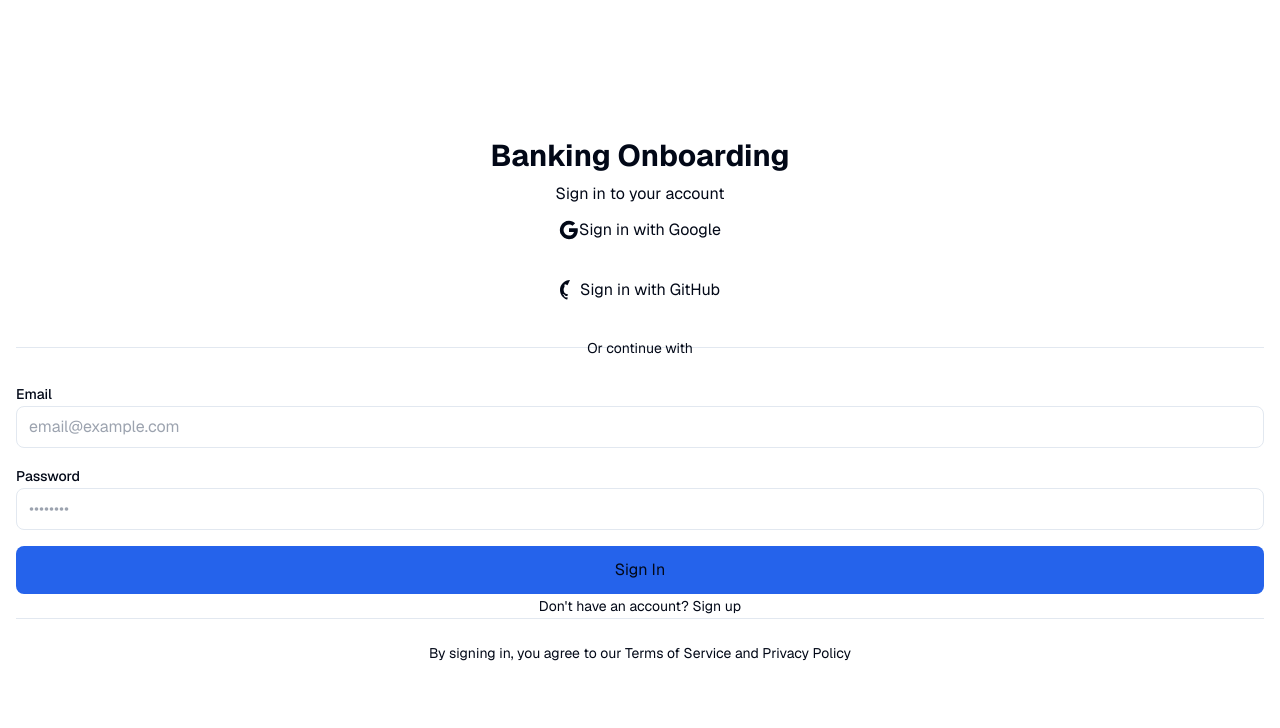
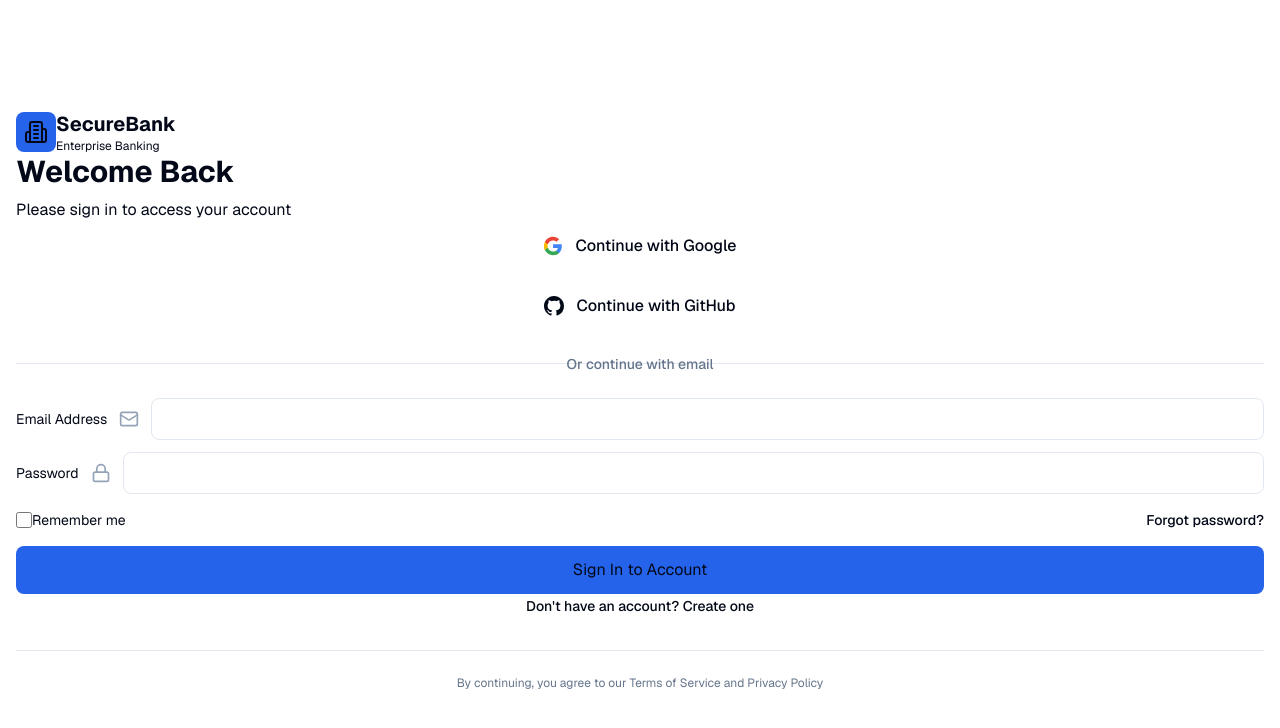
Before and after one commit to Ritam-Vaskar/bankAgent-ey, a Next.js app: page /login in a window 1280 px wide. Shown: the top 728 px of the page. Built offline with nearby package versions, Linux system fonts and the light colour scheme; no server answers.

Commit message:
login page

```diff
--- a/app/login/page.jsx
+++ b/app/login/page.jsx
@@ -4,6 +4,7 @@ import { signIn } from "next-auth/react"
 import { useRouter } from "next/navigation"
 import { useState, useEffect } from "react"
 import { useSession } from "next-auth/react"
+import { Lock, Mail, Building2, Shield, CheckCircle2 } from "lucide-react"
 
 export default function LoginPage() {
   const { data: session, status } = useSession()
@@ -14,7 +15,6 @@ export default function LoginPage() {
   const [error, setError] = useState('')
   const [isSignUp, setIsSignUp] = useState(false)
 
-  // Redirect to home if the user is already logged in
   useEffect(() => {
     if (session?.user?.name) {
       router.push("/")
@@ -58,7 +58,6 @@ export default function LoginPage() {
       })
 
       if (result?.error) {
-        // Handle different types of authentication errors
         switch (result.error) {
           case 'CredentialsSignin':
             setError('Invalid email or password. Please check your credentials and try again.')
@@ -96,14 +95,13 @@ export default function LoginPage() {
         body: JSON.stringify({
           email,
           password,
-          name: email.split('@')[0], // Use first part of email as name
+          name: email.split('@')[0],
         }),
       })
 
       const data = await response.json()
 
       if (response.ok) {
-        // Account created successfully, now sign in
         const result = await signIn('credentials', {
           email,
           password,
@@ -126,112 +124,190 @@ export default function LoginPage() {
   }
 
   return (
-    <div className="min-h-screen bg-gradient-to-br from-blue-600 to-blue-900 flex items-center justify-center p-4">
-      <div className="bg-white rounded-lg shadow-2xl p-8 w-full max-w-md">
-        <h1 className="text-3xl font-bold text-center text-gray-900 mb-2">
-          Banking Onboarding
+    <div className="min-h-screen bg-gradient-to-br from-slate-50 via-blue-50 to-slate-100 flex items-center justify-center p-4">
+
+      <div className="relative w-full max-w-6xl grid lg:grid-cols-2 gap-0 bg-white rounded-2xl shadow-2xl overflow-hidden">
+        {/* Left Panel - Branding */}
+        <div className="hidden lg:flex flex-col justify-between bg-gradient-to-br from-slate-900 via-blue-950 to-slate-900 p-12 text-white">
+          <div>
+            <div className="flex items-center gap-3 mb-8">
+              <div className="p-3 bg-blue-600 rounded-lg">
+                <Building2 className="w-8 h-8" />
+              </div>
+              <div>
+                <h2 className="text-2xl font-bold">SecureBank</h2>
+                <p className="text-blue-200 text-sm">Enterprise Banking Solutions</p>
+              </div>
+            </div>
+
+            <h1 className="text-4xl font-bold leading-tight mb-6">
+              Secure Access to Your Financial Future
             </h1>
-        <p className="text-center text-gray-600 mb-8">
-          {isSignUp ? 'Create your account' : 'Sign in to your account'}
+            <p className="text-slate-300 text-lg leading-relaxed">
+              Experience enterprise-grade security with seamless account management.
+              Your trusted partner in digital banking excellence.
             </p>
+          </div>
+
+          <div className="space-y-4">
+            <div className="flex items-start gap-3">
+              <Shield className="w-5 h-5 text-blue-400 mt-1 flex-shrink-0" />
+              <div>
+                <p className="font-semibold">Bank-Level Security</p>
+                <p className="text-sm text-slate-400">256-bit encryption & multi-factor authentication</p>
+              </div>
+            </div>
+            <div className="flex items-start gap-3">
+              <CheckCircle2 className="w-5 h-5 text-blue-400 mt-1 flex-shrink-0" />
+              <div>
+                <p className="font-semibold">FDIC Insured</p>
+                <p className="text-sm text-slate-400">Your deposits are protected up to $250,000</p>
+              </div>
+            </div>
+            <div className="flex items-start gap-3">
+              <Lock className="w-5 h-5 text-blue-400 mt-1 flex-shrink-0" />
+              <div>
+                <p className="font-semibold">Privacy First</p>
+                <p className="text-sm text-slate-400">We never share your personal information</p>
+              </div>
+            </div>
+          </div>
+        </div>
+
+        {/* Right Panel - Login Form */}
+        <div className="p-8 lg:p-12">
+          <div className="max-w-md mx-auto">
+            {/* Mobile Logo */}
+            <div className="lg:hidden flex items-center gap-2 mb-8">
+              <div className="p-2 bg-blue-600 rounded-lg">
+                <Building2 className="w-6 h-6 text-white" />
+              </div>
+              <div>
+                <h2 className="text-xl font-bold text-slate-900">SecureBank</h2>
+                <p className="text-slate-600 text-xs">Enterprise Banking</p>
+              </div>
+            </div>
+
+            <div className="mb-8">
+              <h2 className="text-3xl font-bold text-slate-900 mb-2">
+                {isSignUp ? 'Create Account' : 'Welcome Back'}
+              </h2>
+              <p className="text-slate-600">
+                {isSignUp
+                  ? 'Begin your secure banking experience'
+                  : 'Please sign in to access your account'}
+              </p>
+            </div>
 
             {error && (
-          <div className="mb-4 p-3 bg-red-100 border border-red-400 text-red-700 rounded">
-            {error}
+              <div className="mb-6 p-4 bg-red-50 border-l-4 border-red-500 rounded-r">
+                <div className="flex items-start gap-3">
+                  <svg className="w-5 h-5 text-red-500 mt-0.5" fill="currentColor" viewBox="0 0 20 20">
+                    <path fillRule="evenodd" d="M10 18a8 8 0 100-16 8 8 0 000 16zM8.707 7.293a1 1 0 00-1.414 1.414L8.586 10l-1.293 1.293a1 1 0 101.414 1.414L10 11.414l1.293 1.293a1 1 0 001.414-1.414L11.414 10l1.293-1.293a1 1 0 00-1.414-1.414L10 8.586 8.707 7.293z" clipRule="evenodd"/>
+                  </svg>
+                  <p className="text-sm text-red-800 font-medium">{error}</p>
+                </div>
               </div>
             )}
 
-        {/* Social Login Buttons */}
+            {/* Social Login */}
             <div className="space-y-3 mb-6">
               <button
                 onClick={handleGoogleSignIn}
                 disabled={loading}
-            className="w-full bg-white border-2 border-gray-300 text-gray-700 py-3 px-4 rounded-lg hover:bg-gray-50 transition font-semibold flex items-center justify-center gap-2 disabled:opacity-50"
+                className="w-full bg-white border-2 border-slate-200 text-slate-700 py-3 px-4 rounded-lg hover:bg-slate-50 hover:border-slate-300 transition-all duration-200 font-medium flex items-center justify-center gap-3 disabled:opacity-50 disabled:cursor-not-allowed"
               >
                 <svg className="w-5 h-5" viewBox="0 0 24 24">
-              <path
-                fill="currentColor"
-                d="M22.56 12.25c0-.78-.07-1.53-.2-2.25H12v4.26h5.92c-.26 1.37-1.04 2.53-2.21 3.31v2.77h3.57c2.08-1.92 3.28-4.74 3.28-8.09z"
-              />
-              <path
-                fill="currentColor"
-                d="M12 23c2.97 0 5.46-.98 7.28-2.66l-3.57-2.77c-.98.66-2.23 1.06-3.71 1.06-2.86 0-5.29-1.93-6.16-4.53H2.18v2.84C3.99 20.53 7.7 23 12 23z"
-              />
-              <path
-                fill="currentColor"
-                d="M5.84 14.09c-.22-.66-.35-1.36-.35-2.09s.13-1.43.35-2.09V7.07H2.18C1.43 8.55 1 10.22 1 12s.43 3.45 1.18 4.93l2.85-2.22.81-.62z"
-              />
-              <path
-                fill="currentColor"
-                d="M12 5.38c1.62 0 3.06.56 4.21 1.64l3.15-3.15C17.45 2.09 14.97 1 12 1 7.7 1 3.99 3.47 2.18 7.07l3.66 2.84c.87-2.6 3.3-4.53 6.16-4.53z"
-              />
+                  <path fill="#4285F4" d="M22.56 12.25c0-.78-.07-1.53-.2-2.25H12v4.26h5.92c-.26 1.37-1.04 2.53-2.21 3.31v2.77h3.57c2.08-1.92 3.28-4.74 3.28-8.09z"/>
+                  <path fill="#34A853" d="M12 23c2.97 0 5.46-.98 7.28-2.66l-3.57-2.77c-.98.66-2.23 1.06-3.71 1.06-2.86 0-5.29-1.93-6.16-4.53H2.18v2.84C3.99 20.53 7.7 23 12 23z"/>
+                  <path fill="#FBBC05" d="M5.84 14.09c-.22-.66-.35-1.36-.35-2.09s.13-1.43.35-2.09V7.07H2.18C1.43 8.55 1 10.22 1 12s.43 3.45 1.18 4.93l2.85-2.22.81-.62z"/>
+                  <path fill="#EA4335" d="M12 5.38c1.62 0 3.06.56 4.21 1.64l3.15-3.15C17.45 2.09 14.97 1 12 1 7.7 1 3.99 3.47 2.18 7.07l3.66 2.84c.87-2.6 3.3-4.53 6.16-4.53z"/>
                 </svg>
-            Sign in with Google
+                Continue with Google
               </button>
 
               <button
                 onClick={handleGitHubSignIn}
                 disabled={loading}
-            className="w-full bg-gray-900 text-white py-3 px-4 rounded-lg hover:bg-gray-800 transition font-semibold flex items-center justify-center gap-2 disabled:opacity-50"
+                className="w-full bg-slate-900 text-white py-3 px-4 rounded-lg hover:bg-slate-800 transition-all duration-200 font-medium flex items-center justify-center gap-3 disabled:opacity-50 disabled:cursor-not-allowed"
               >
                 <svg className="w-5 h-5" fill="currentColor" viewBox="0 0 20 20">
-              <path
-                fillRule="evenodd"
-                d="M10 0C4.477 0 0 4.484 0 10.017c0 4.425 2.865 8.18 6.839 9.504.5.092.682-.217.682-.483 0-.237-.008-.868-.013-1.703-2.782.605-3.369-1.343-3.369-1.343-.454-1.158-1.11-1.466-1.11-1.466-.908-.62.069-.608.069-.608 1.003.07 1.531 1.032 1.531 1.032.892 1.53 2.341 1.088 2.91.832.092-.647.35-1.088.636-1.338-2.22-.253-4.555-1.113-4.555-4.951 0-1.093.39-1.988 1.029-2.688-.103-.253-.446-1.272.098-2.65 0 0 .84-.27 2.75 1.026A9.564 9.564 0 0710 4.844c.85.004 1.705.115 2.504.337 1.909-1.296 2.747-1.027 2.747-1.027.546 1.379.203 2.398.1 2.651.64.7 1.028 1.595 1.028 2.688 0 3.848-2.339 4.695-4.566 4.942.359.31.678.921.678 1.856 0 1.338-.012 2.419-.012 2.747 0 .268.18.58.688.482A10.019 10.019 0 0020 10.017C20 4.484 15.522 0 10 0z"
-                clipRule="evenodd"
-              />
+                  <path fillRule="evenodd" d="M10 0C4.477 0 0 4.484 0 10.017c0 4.425 2.865 8.18 6.839 9.504.5.092.682-.217.682-.483 0-.237-.008-.868-.013-1.703-2.782.605-3.369-1.343-3.369-1.343-.454-1.158-1.11-1.466-1.11-1.466-.908-.62.069-.608.069-.608 1.003.07 1.531 1.032 1.531 1.032.892 1.53 2.341 1.088 2.91.832.092-.647.35-1.088.636-1.338-2.22-.253-4.555-1.113-4.555-4.951 0-1.093.39-1.988 1.029-2.688-.103-.253-.446-1.272.098-2.65 0 0 .84-.27 2.75 1.026A9.564 9.564 0 0110 4.844c.85.004 1.705.115 2.504.337 1.909-1.296 2.747-1.027 2.747-1.027.546 1.379.203 2.398.1 2.651.64.7 1.028 1.595 1.028 2.688 0 3.848-2.339 4.695-4.566 4.942.359.31.678.921.678 1.856 0 1.338-.012 2.419-.012 2.747 0 .268.18.58.688.482A10.019 10.019 0 0020 10.017C20 4.484 15.522 0 10 0z" clipRule="evenodd"/>
                 </svg>
-            Sign in with GitHub
+                Continue with GitHub
               </button>
             </div>
 
             <div className="relative mb-6">
               <div className="absolute inset-0 flex items-center">
-            <div className="w-full border-t border-gray-300" />
+                <div className="w-full border-t border-slate-200"/>
               </div>
               <div className="relative flex justify-center text-sm">
-            <span className="px-2 bg-white text-gray-500">Or continue with</span>
+                <span className="px-3 bg-white text-slate-500 font-medium">Or continue with email</span>
               </div>
             </div>
 
             {/* Email/Password Form */}
             <form onSubmit={isSignUp ? handleSignUp : handleCredentialsSignIn} className="space-y-4">
-          <div>
-            <label htmlFor="email" className="block text-sm font-medium text-gray-700 mb-1">
-              Email
+              <div className="flex flex-col gap-3">
+                <div className="flex items-center gap-3">
+                  <label htmlFor="email" className="text-sm font-semibold text-slate-700 min-w-[100px]">
+                    Email Address
                   </label>
+                  <Mail className="w-5 h-5 text-slate-400" />
                   <input
                     type="email"
                     id="email"
                     value={email}
                     onChange={(e) => setEmail(e.target.value)}
                     required
-              className="w-full px-3 py-2 border border-gray-300 rounded-lg focus:ring-2 focus:ring-blue-500 focus:border-transparent"
-              placeholder="email@example.com"
+                    className="flex-1 px-3 py-2 border border-slate-200 rounded-lg focus:ring-2 focus:ring-blue-500 focus:border-blue-500 transition-all duration-200 text-slate-900"
                   />
                 </div>
-
-          <div>
-            <label htmlFor="password" className="block text-sm font-medium text-gray-700 mb-1">
+                <div className="flex items-center gap-3">
+                  <label htmlFor="password" className="text-sm font-semibold text-slate-700 min-w-[100px]">
                     Password
                   </label>
+                  <Lock className="w-5 h-5 text-slate-400" />
                   <input
                     type="password"
                     id="password"
                     value={password}
                     onChange={(e) => setPassword(e.target.value)}
                     required
-              className="w-full px-3 py-2 border border-gray-300 rounded-lg focus:ring-2 focus:ring-blue-500 focus:border-transparent"
-              placeholder="••••••••"
+                    className="flex-1 px-3 py-2 border border-slate-200 rounded-lg focus:ring-2 focus:ring-blue-500 focus:border-blue-500 transition-all duration-200 text-slate-900"
                   />
                 </div>
+              </div>
+
+              {!isSignUp && (
+                <div className="flex items-center justify-between text-sm">
+                  <label className="flex items-center gap-2 cursor-pointer">
+                    <input type="checkbox" className="w-4 h-4 text-blue-600 border-slate-300 rounded focus:ring-blue-500"/>
+                    <span className="text-slate-600">Remember me</span>
+                  </label>
+                  <button type="button" className="text-blue-600 hover:text-blue-700 font-medium">
+                    Forgot password?
+                  </button>
+                </div>
+              )}
 
               <button
                 type="submit"
                 disabled={loading}
-            className="w-full bg-blue-600 text-white py-3 px-4 rounded-lg hover:bg-blue-700 transition font-semibold disabled:opacity-50"
+                className="w-full bg-blue-600 text-white py-3 px-4 rounded-lg hover:bg-blue-700 transition-all duration-200 font-semibold shadow-lg hover:shadow-xl disabled:opacity-50 disabled:cursor-not-allowed"
               >
-            {loading ? 'Loading...' : (isSignUp ? 'Create Account' : 'Sign In')}
+                {loading ? (
+                  <span className="flex items-center justify-center gap-2">
+                    <svg className="animate-spin h-5 w-5" viewBox="0 0 24 24">
+                      <circle className="opacity-25" cx="12" cy="12" r="10" stroke="currentColor" strokeWidth="4" fill="none"/>
+                      <path className="opacity-75" fill="currentColor" d="M4 12a8 8 0 018-8V0C5.373 0 0 5.373 0 12h4zm2 5.291A7.962 7.962 0 014 12H0c0 3.042 1.135 5.824 3 7.938l3-2.647z"/>
+                    </svg>
+                    Processing...
+                  </span>
+                ) : (
+                  isSignUp ? 'Create Account' : 'Sign In to Account'
+                )}
               </button>
             </form>
 
@@ -239,16 +315,25 @@ export default function LoginPage() {
               <button
                 type="button"
                 onClick={() => setIsSignUp(!isSignUp)}
-            className="text-blue-600 hover:text-blue-500 text-sm"
+                className="text-slate-600 hover:text-blue-600 text-sm font-medium"
               >
-            {isSignUp ? 'Already have an account? Sign in' : "Don't have an account? Sign up"}
+                {isSignUp ? (
+                  <>Already have an account? <span className="text-blue-600">Sign in</span></>
+                ) : (
+                  <>Don't have an account? <span className="text-blue-600">Create one</span></>
+                )}
               </button>
             </div>
 
-        <div className="mt-6 pt-6 border-t border-gray-200">
-          <p className="text-center text-sm text-gray-600">
-            By signing in, you agree to our Terms of Service and Privacy Policy
+            <div className="mt-8 pt-6 border-t border-slate-200">
+              <p className="text-center text-xs text-slate-500 leading-relaxed">
+                By continuing, you agree to our{' '}
+                <button className="text-blue-600 hover:underline">Terms of Service</button>
+                {' '}and{' '}
+                <button className="text-blue-600 hover:underline">Privacy Policy</button>
               </p>
+            </div>
+          </div>
         </div>
       </div>
     </div>
```
Lines whose indentation alone changed are shown as unchanged.
